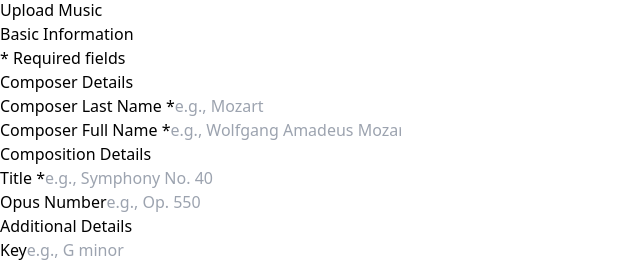
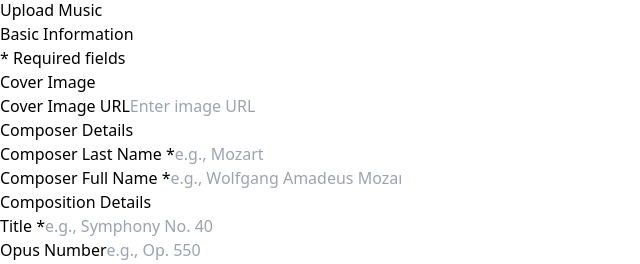
Before and after one commit to justinliuforever/music_frontend, a React (Vite) app: page /music/upload in a window 1280 px wide. Shown: the part 505-769 px from the top of the page, without its empty margins (0-640 px from the left). Built offline with nearby package versions, Linux system fonts and the light colour scheme.

Commit message:
SCRUM-25: Add CoverImage Feature

```diff
--- a/src/components/music_form/BasicInfoForm.jsx
+++ b/src/components/music_form/BasicInfoForm.jsx
@@ -28,6 +28,7 @@ export default function BasicInfoForm({
 
   return (
     <div className="bg-white p-8 rounded-xl shadow-md border border-gray-200">
+      {/* Header */}
       <div className="flex items-center mb-8 pb-4 border-b border-gray-200">
         <h3 className="text-2xl font-bold text-gray-900">{title}</h3>
         {isEditing && (
@@ -37,9 +38,30 @@ export default function BasicInfoForm({
         )}
       </div>
 
+      <div className="grid grid-cols-1 gap-8">
+        {/* Cover Image Section */}
+        <div className="bg-gray-50 p-6 rounded-lg">
+          <h4 className="text-lg font-semibold text-gray-900 mb-4">Cover Image</h4>
+          <div>
+            <label htmlFor="coverImageUrl" className={labelClassName}>
+              Cover Image URL
+            </label>
+            <input
+              type="text"
+              name="coverImageUrl"
+              id="coverImageUrl"
+              value={formData.coverImageUrl || ''}
+              onChange={localHandleChange}
+              disabled={!isEditing}
+              className={inputClassName}
+              placeholder="Enter image URL"
+            />
+          </div>
+        </div>
+
+        {/* Main Information Grid */}
         <div className="grid grid-cols-1 md:grid-cols-2 gap-8">
           {/* Composer Information */}
-        <div className="space-y-6">
           <div className="bg-gray-50 p-6 rounded-lg">
             <h4 className="text-lg font-semibold text-gray-900 mb-4">Composer Details</h4>
             <div className="space-y-4">
@@ -77,10 +99,8 @@ export default function BasicInfoForm({
               </div>
             </div>
           </div>
-        </div>
 
           {/* Composition Information */}
-        <div className="space-y-6">
           <div className="bg-gray-50 p-6 rounded-lg">
             <h4 className="text-lg font-semibold text-gray-900 mb-4">Composition Details</h4>
             <div className="space-y-4">
@@ -118,10 +138,9 @@ export default function BasicInfoForm({
             </div>
           </div>
         </div>
-      </div>
 
         {/* Additional Details */}
-      <div className="mt-8 bg-gray-50 p-6 rounded-lg">
+        <div className="bg-gray-50 p-6 rounded-lg">
           <h4 className="text-lg font-semibold text-gray-900 mb-4">Additional Details</h4>
           <div className="grid grid-cols-1 md:grid-cols-3 gap-6">
             <div>
@@ -168,11 +187,13 @@ export default function BasicInfoForm({
           </div>
         </div>
       </div>
+    </div>
   );
 }
 
 BasicInfoForm.propTypes = {
   formData: PropTypes.shape({
+    coverImageUrl: PropTypes.string,
     composerLastName: PropTypes.string.isRequired,
     composerFullName: PropTypes.string.isRequired,
     title: PropTypes.string.isRequired,
```
Lines whose indentation alone changed are shown as unchanged.
